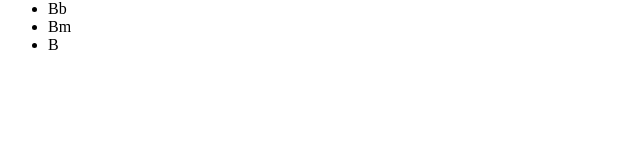
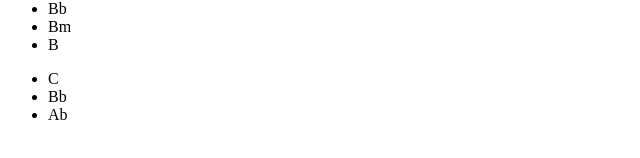
Before and after one commit to prudhomk/tonal-sandbox, a React app: page / in a window 1280 px wide. Both pictures are taken after a click on the item "Db". Shown: the part 368-526 px from the top of the page, without its empty margins (0-640 px from the left). Built offline with nearby package versions, Linux system fonts and the light colour scheme.

Commit message:
rendering logic fixed

```diff
--- a/src/components/app/App.jsx
+++ b/src/components/app/App.jsx
@@ -5,14 +5,17 @@ import { C, Db, D, Dm, E, Em, Eb, F, Fm, Gb, G, Gm, Ab, Abm, A, Am, Bb, B, Bm }
 
 export default function App() {
   const [chord, setChord] = useState(C);
+  const [display, setDisplay] = useState([]);
 
   const ChordChanger = (temp) => {
     switch(temp) {
       case 'Db':
         Db.map(n => console.log(n));
+        setDisplay(Db);
         break;
       case 'D':
         D.map(n => console.log(n));
+        setDisplay(D);
         break;
       default:
         console.log('oops');
@@ -29,14 +32,26 @@ export default function App() {
       </li>
     );
 
+
+
   });
 
-
+  const array = display.map((n, i) => {
+    return (
+      <li onClick={() => {
+        return (setChord(n), ChordChanger(n));
+      }
+      } key={i}>
+        {n}
+      </li>
+    );
+  });
 
   return (
     <>
       <h1>Chords</h1>
       <ul>{value}</ul>
+      <ul>{array}</ul>
     </>
   );
 
```
